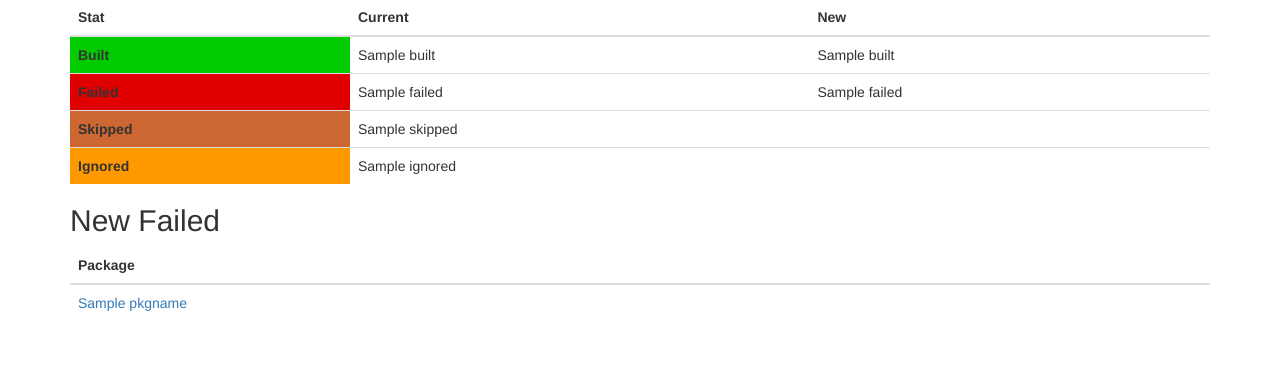
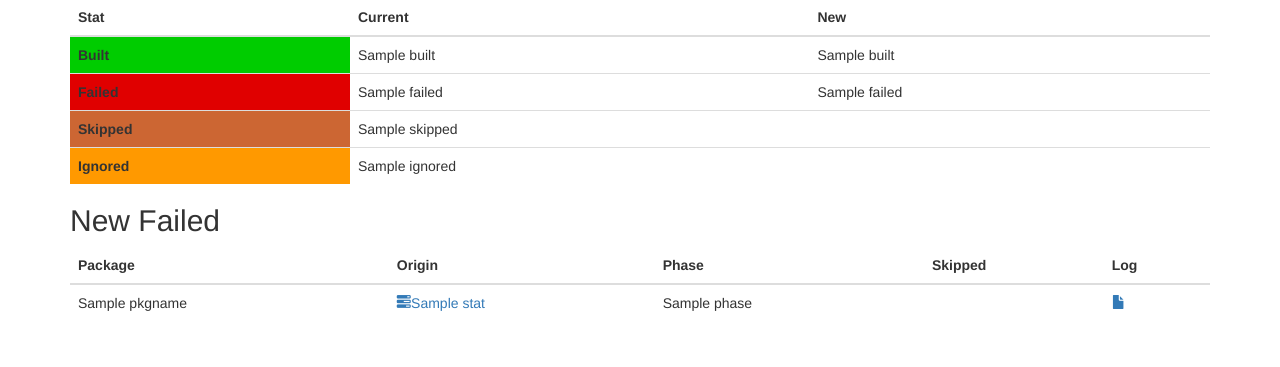
Before and after one commit to bdrewery/pkg-status.freebsd.org, a Flask app: template templates/build.html in a window 1280 px wide. Shown: the part 221-588 px from the top of the page. Run offline with Flask 2, Linux system fonts and the light colour scheme; the template is opened without the code that fills it: most values are stand-ins (such as "Sample title", 1, 10 or a date in 2020); some libraries are stand-ins or nearby versions.

Commit message:
Show more of the package data in the results listing

```diff
--- a/templates/build.html
+++ b/templates/build.html
@@ -57,12 +57,39 @@
     <thead>
       <tr>
         <th>Package</th>
+        <th>Origin</th>
+        {% if stat == "failed" -%}
+        <th>Phase</th>
+        <th>Skipped</th>
+        {%- endif %}
+        {% if stat == "skipped" or stat == "ignored" -%}
+        <th>Reason</th>
+        {%- else %}
+        <th>Log</th>
+        {%- endif %}
       </tr>
     </thead>
     <tbody>
       {% for origin in ports.new[stat] -%}
         <tr>
-          <td>{{ pkgstatus.linklog(build, servers, ports.pkgnames[origin]) }}</td>
+          <td>{{ ports.pkgnames[origin] }}</td>
+          <td>{{ pkgstatus.linkorigin(origin) }}</td>
+          {% if stat == "failed" -%}
+          <td>{{ ports[stat][origin].phase }}</td>
+          <td></td>
+          {%- endif %}
+          {% if stat == "skipped" -%}
+          <td>{{ ports[stat][origin].depends }}</td>
+          {%- else -%}
+            {% if stat == "built" -%}
+            {% set reason="success" %}
+            {% elif stat == "ignored" -%}
+            {% set reason=ports[stat][origin].reason %}
+            {% elif stat == "failed" %}
+            {% set reason=ports[stat][origin].errortype %}
+            {%- endif %}
+            <td>{{ pkgstatus.linklog(build, servers, reason, ports.pkgnames[origin]) }}</td>
+          {%- endif %}
         </tr>
       {%- endfor %}
     </tbody>
--- a/templates/pkgstatus.html
+++ b/templates/pkgstatus.html
@@ -40,18 +40,18 @@
 {%- endmacro %}
 
 {% macro linkpoudrierebuild(build, servers) -%}
-<a title="Poudriere Build" href="http://{{ servers[build.server].host }}/build.html?mastername={{ build.mastername }}&amp;build={{ build.buildname }}">{{ poudriere_icon() }}</a>
+<a target="_new" title="Poudriere Build" href="http://{{ servers[build.server].host }}/build.html?mastername={{ build.mastername }}&amp;build={{ build.buildname }}">{{ poudriere_icon() }}</a>
 {%- endmacro %}
 
 {% macro linkmaster(build, servers) -%}
 {{ build.mastername }}&nbsp;
-<a title="Poudriere Jail" href="http://{{ servers[build.server].host }}/jail.html?mastername={{ build.mastername }}">{{ poudriere_icon() }}</a>
+<a target="_new" title="Poudriere Jail" href="http://{{ servers[build.server].host }}/jail.html?mastername={{ build.mastername }}">{{ poudriere_icon() }}</a>
 {%- endmacro %}
 
 {% macro linkserver(build, servers) -%}
 {{ build.server }}&nbsp;
 <a title="All builds matching servers {{ build.server }}" href="{{ url_for('builds', server=build.server) }}">{{ filter_icon() }}</a>
-<a title="Poudriere Server" href="http://{{ servers[build.server].host }}/">{{ poudriere_icon() }}</a>
+<a target="_new" title="Poudriere Server" href="http://{{ servers[build.server].host }}/">{{ poudriere_icon() }}</a>
 {%- endmacro %}
 
 {% macro linktype(build_type) -%}
@@ -59,6 +59,10 @@
 <a title="All builds matching type {{ build_type }}" href="{{ url_for('builds', build_type=build_type) }}">{{ filter_icon() }}</a>
 {%- endmacro %}
 
-{% macro linklog(build, servers, pkgname) -%}
-<a title="{{ pkgname }} Build Log" href="http://{{ servers[build.server].host }}/data/{{ build.mastername }}/{{ build.buildname }}/logs/{{ pkgname }}.log">{{ pkgname }}</a>
+{% macro linklog(build, servers, text, pkgname) -%}
+<a target="_new" title="Build Log for {{ pkgname }}" href="http://{{ servers[build.server].host }}/data/{{ build.mastername }}/{{ build.buildname }}/logs/{{ pkgname }}.log"><span class="glyphicon glyphicon-file"></span>{{ text }}</a>
 {%- endmacro %}
+
+{% macro linkorigin(origin) -%}
+<a target="_new" title="Portsmon for {{ origin }}" href="http://portsmon.freebsd.org/portoverview.py?category={{ origin.split('/')[0] }}&amp;portname={{ origin.split('/')[1] }}"><span class="glyphicon glyphicon-tasks"></span>{{ origin }}</a>
+{%- endmacro %}
```
